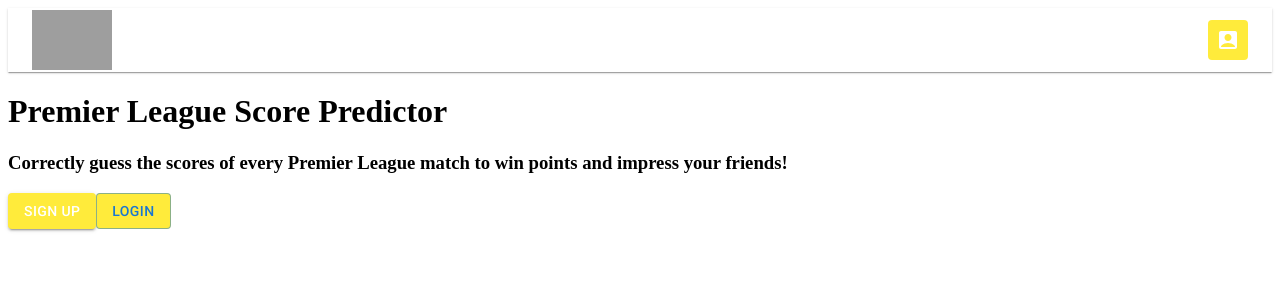
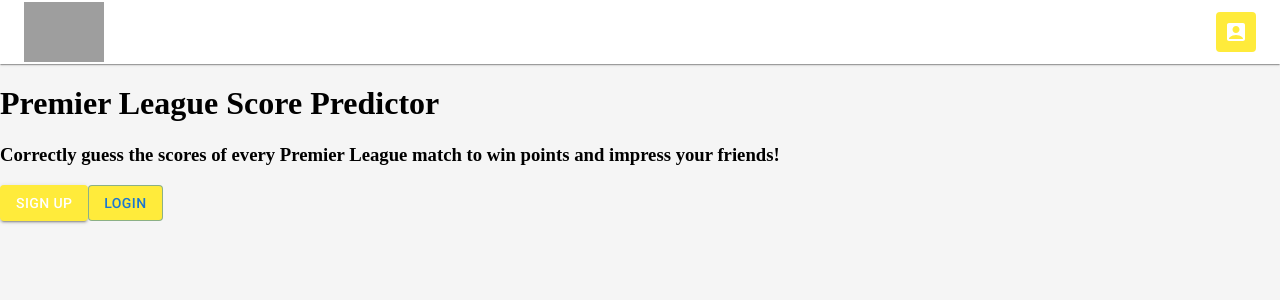
Before and after one commit to KevinJStafford/fantasy_predictor, a React (Create React App) app in the folder client/: page / in a window 1280 px wide. Shown: the top 300 px of the page. Built offline with nearby package versions, Linux system fonts and the light colour scheme; grey boxes are pictures that could not be loaded.

Commit message:
change: moves to Hashrouter

```diff
--- a/client/src/components/App.js
+++ b/client/src/components/App.js
@@ -1,17 +1,16 @@
 import React, { useState } from "react";
-import { Switch, Route } from "react-router-dom";
+import { Switch, Route, Redirect } from "react-router-dom";
 
-import Signup from './Signup'
-import Navbar from './Navbar'
-import LandingGrid from "./LandingGrid"
-import Login from "./Login"
-import Members from "./Members"
-import Leagues from "./Leagues"
-
+import Signup from './Signup';
+import Navbar from './Navbar';
+import LandingGrid from "./LandingGrid";
+import Login from "./Login";
+import Members from "./Members";
+import Leagues from "./Leagues";
 
 function App() {
   // eslint-disable-next-line no-unused-vars
-  const [user, setUser] = useState(null)
+  const [user, setUser] = useState(null);
 
   return (
     <main>
@@ -33,7 +32,12 @@
           <Members />
         </Route>
         <Route exact path="/results">
-        {/* <Results /> */}
+          <Navbar />
+          <div style={{ padding: 24 }}>Results (coming soon)</div>
+        </Route>
+        {/* Fallback: avoid blank screen if path doesn't match */}
+        <Route path="*">
+          <Redirect to="/" />
         </Route>
       </Switch>
     </main>
--- a/client/src/components/ErrorBoundary.js
+++ b/client/src/components/ErrorBoundary.js
@@ -20,7 +20,13 @@
   render() {
     if (this.state.hasError) {
       return (
-        <div style={{ padding: '20px', textAlign: 'center' }}>
+        <div style={{
+          padding: 24,
+          textAlign: 'center',
+          minHeight: '100vh',
+          background: '#fff',
+          color: '#333',
+        }}>
           <h2>Something went wrong</h2>
           <p>{this.state.error?.toString()}</p>
           <button onClick={() => window.location.reload()}>Reload Page</button>
--- a/client/src/index.css
+++ b/client/src/index.css
@@ -5,6 +5,15 @@
   --text: hsla(0, 0%, 100%, 0.88);
 }
 
+body {
+  margin: 0;
+  background: #f5f5f5;
+}
+
+#root {
+  min-height: 100vh;
+}
+
 .nav_logo {
   justify-self: left;
 }
--- a/client/src/index.js
+++ b/client/src/index.js
@@ -1,15 +1,16 @@
 import React from "react";
 import App from "./components/App";
 import "./index.css";
-import { BrowserRouter } from "react-router-dom/";
-import ReactDOM from "react-dom"
-import ErrorBoundary from "./components/ErrorBoundary"
+import { HashRouter } from "react-router-dom";
+import ReactDOM from "react-dom";
+import ErrorBoundary from "./components/ErrorBoundary";
 
+// HashRouter: server only ever sees "/", so refresh and direct links work without server rewrites
 ReactDOM.render(
-    <ErrorBoundary>
-      <BrowserRouter>
-        <App />
-      </BrowserRouter>
-    </ErrorBoundary>,
-    document.getElementById("root")
-  );
+  <ErrorBoundary>
+    <HashRouter>
+      <App />
+    </HashRouter>
+  </ErrorBoundary>,
+  document.getElementById("root")
+);
```
Lines whose indentation alone changed are shown as unchanged.
